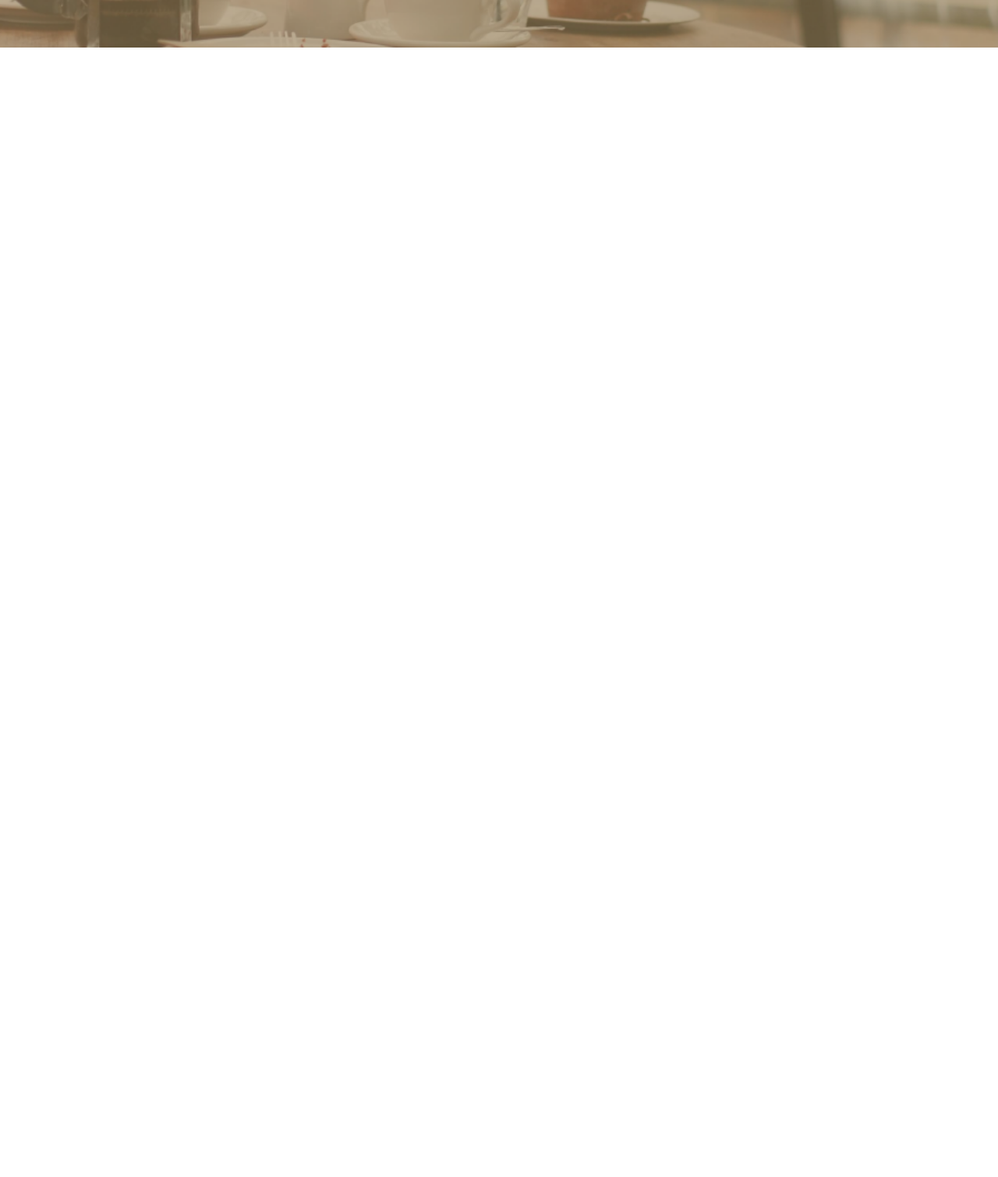
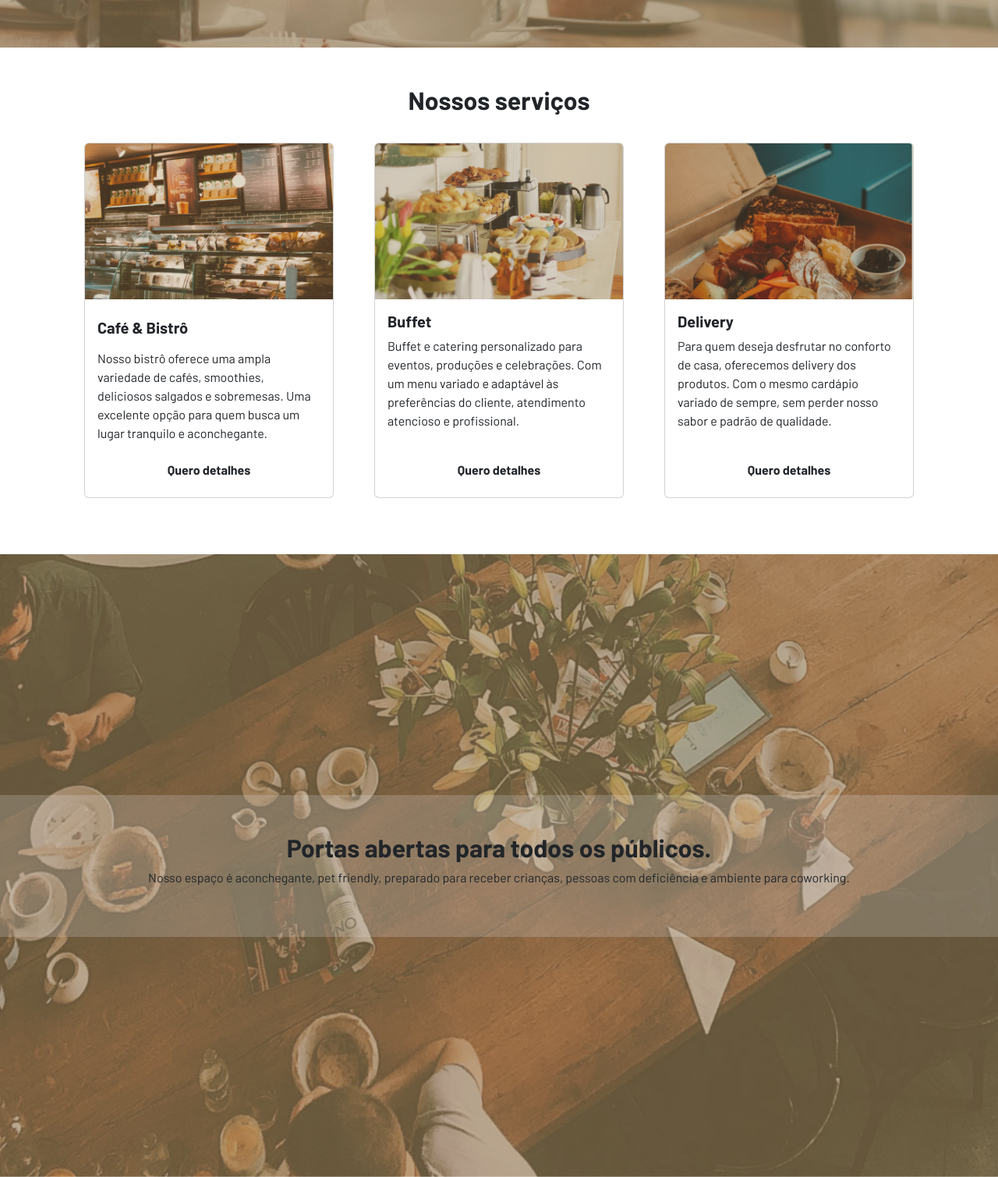
Before and after one commit to RicardoCCossa/Serrenato, a plain HTML site: page index.html in a window 1280 px wide. Shown: the part 739-2249 px from the top of the page at 78% size. Drawn offline with nearby package versions, Linux system fonts and the light colour scheme.

Commit message:
offcanvas para cards

```diff
--- a/estilos.css
+++ b/estilos.css
@@ -23,6 +23,14 @@ input[type=checkbox]:focus {
   background-image: url(./assets/banner-1.png);
 }
 
+.banner-2 {
+  background-image: url(./assets/banner-2.png);
+}
+
+.banner-3 {
+  background-image: url(./assets/banner-3.png);
+}
+
 .banners {
   width: 100%;
   height: 100vh;
@@ -31,6 +39,7 @@ input[type=checkbox]:focus {
   background-position: center;
   background-attachment: fixed;
 }
+
 .banners-titulo {
 --bs-bg-opacity: .2;
 
--- a/index.html
+++ b/index.html
@@ -52,8 +52,69 @@
           <p>Boas-vindas ao Bistrô Serenatto! Um ambiente aconchegante e acolhedor para apreciar um bom café.</p>
         </div>
       </section>
+
+      <section class="py-5">
+        <h2 class="text-center fw-bold pb-1">Nossos serviços</h2>
+
+        <div class="container d-flex justify-content-around flex-wrap">
+
+          <div class="card m-4" style="width: 20rem;">
+            <img src="./assets/cafe-card.png" class="card-img-top"
+              alt="Balcão de padaria tradicional com alimentos diversos">
+            <div class="card-body">
+              <h5 class="card-title py-2 fw-bold">Café & Bistrô</h5>
+              <p class="card-text">Nosso bistrô oferece uma ampla variedade de cafés, smoothies, deliciosos
+                salgados e sobremesas. Uma excelente opção para quem busca um lugar tranquilo e
+                aconchegante.</p>
+              <a href="#" class="btn botao-padrao w-100 fw-bold" data-bs-toggle="offcanvas" data-bs-target="#canvas-1" aria-controls="offcanvasRight">Quero detalhes</a>
+            </div>
+          </div>
+
+          <div class="card m-4" style="width: 20rem;">
+            <img src="./assets/buffet-card.png" class="card-img-top" alt="Mesa de buffet com alimentos diversos">
+            <div class="card-body">
+              <h5 class="card-title fw-bold">Buffet</h5>
+              <p class="card-text">Buffet e catering personalizado para eventos, produções e celebrações. Com
+                um menu variado e adaptável às preferências do cliente, atendimento atencioso e
+                profissional.</p>
+              <a href="#" class="btn botao-padrao w-100 fw-bold mt-3">Quero detalhes</a>
+            </div>
+          </div>
+
+          <div class="card m-4" style="width: 20rem;">
+            <img src="./assets/delivery-card.png" class="card-img-top" alt="Caixa aberta armazenando comidas diversas">
+            <div class="card-body">
+              <h5 class="card-title fw-bold">Delivery</h5>
+              <p class="card-text">Para quem deseja desfrutar no conforto de casa, oferecemos delivery dos
+                produtos. Com o mesmo cardápio variado de sempre, sem perder nosso sabor e padrão de
+                qualidade.</p>
+              <a href="#" class="btn botao-padrao w-100 fw-bold mt-3">Quero detalhes</a>
+            </div>
+          </div>
+        </div>
+      </section>
+
+      <section class="banners banner-2 d-flex flex-column justify-content-center text-center">
+        <div class="banners-titulo bg-body-secondary py-5">
+          <h2 class="fw-bold">Portas abertas para todos os públicos.</h2>
+          <p>Nosso espaço é aconchegante, pet friendly, preparado para receber crianças, pessoas com deficiência e ambiente para coworking.</p>
+        </div>
+      </section>
+
+      <section class="banners banner-3">
+      </section>
     </main>
 
+    <!-- canvas 1 -->
+    <div class="offcanvas offcanvas-end" tabindex="-1" id="canvas-1" aria-labelledby="offcanvasRightLabel">
+      <div class="offcanvas-header">
+        <h5 class="offcanvas-title" id="offcanvasRightLabel">Offcanvas right</h5>
+        <button type="button" class="btn-close" data-bs-dismiss="offcanvas" aria-label="Close"></button>
+      </div>
+      <div class="offcanvas-body">
+        ...
+      </div>
+    </div>
     <script src="https://cdn.jsdelivr.net/npm/bootstrap@5.3.3/dist/js/bootstrap.bundle.min.js" integrity="sha384-YvpcrYf0tY3lHB60NNkmXc5s9fDVZLESaAA55NDzOxhy9GkcIdslK1eN7N6jIeHz" crossorigin="anonymous"></script>
   </body>
 </html>
```
